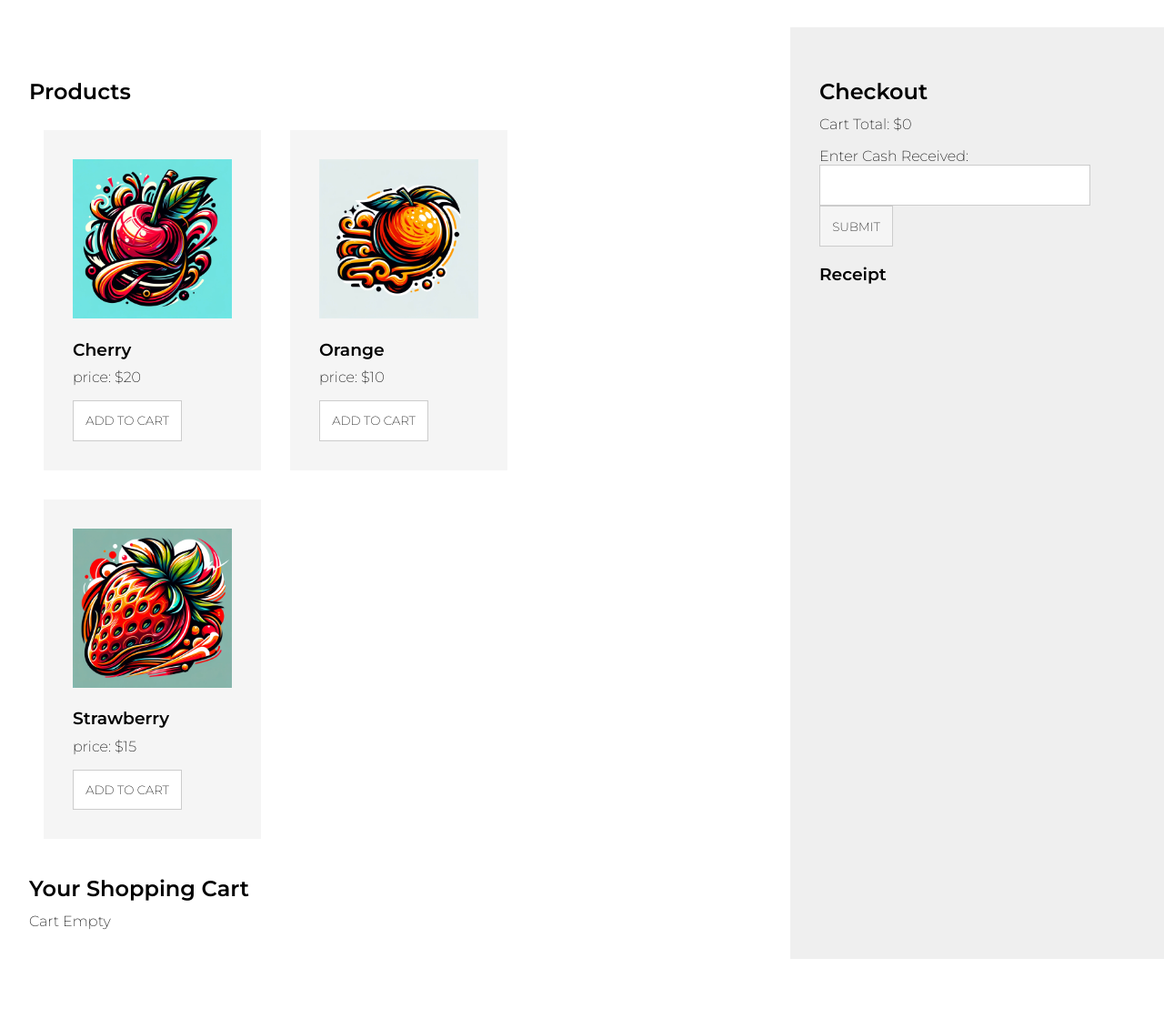
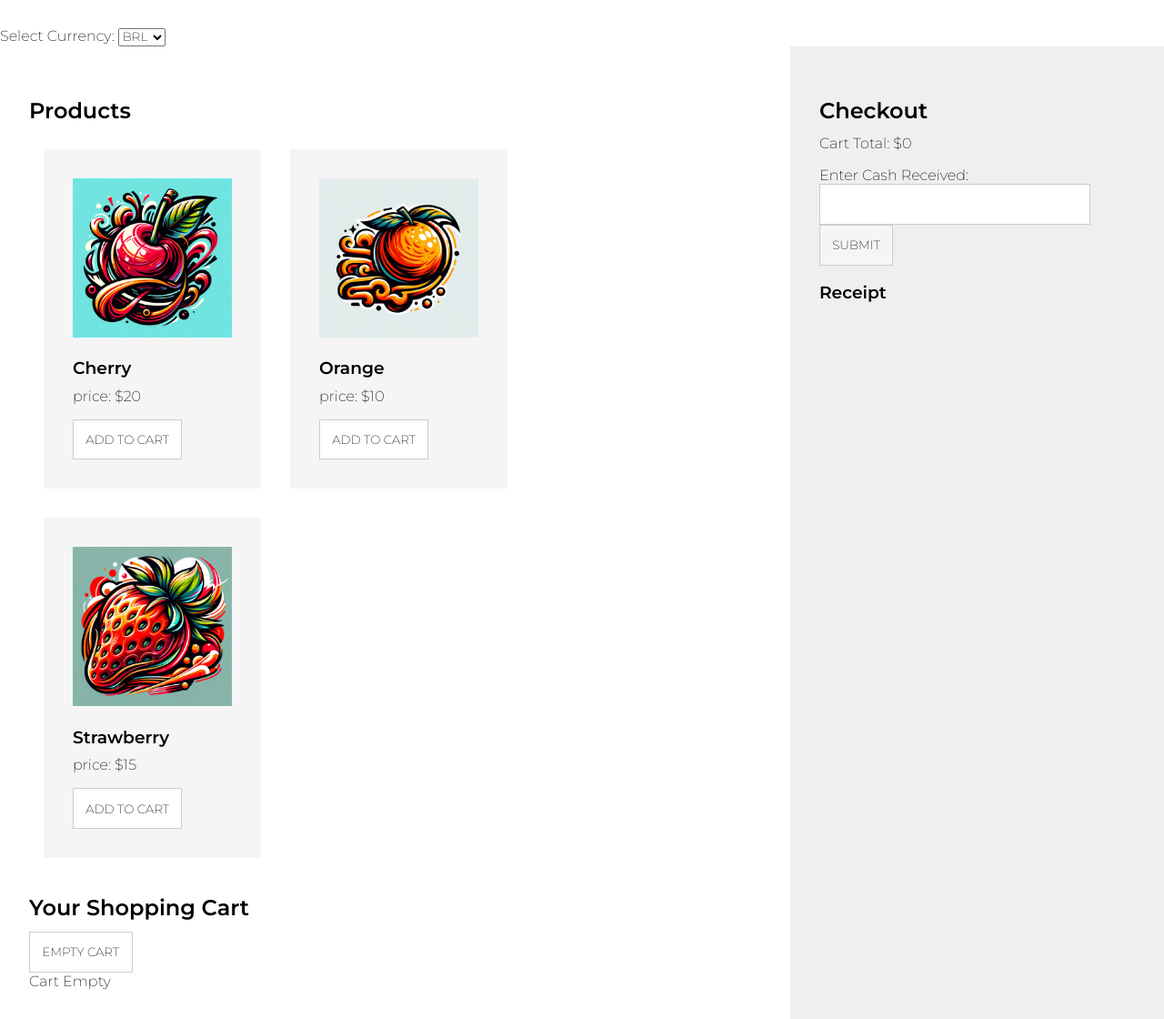
Before and after one commit to aliciaantunes/udacity-shopping-cart-project, a website: page src/index.html in a window 1280 px wide. Shown: the part 73-1193 px from the top of the page at 91% size. Before the commit the page ends 1127 px from the top, so only its background shows below. Drawn offline with Linux system fonts and the light colour scheme.

Commit message:
feat: add conversion and empty cart buttom

```diff
--- a/src/index.html
+++ b/src/index.html
@@ -15,13 +15,23 @@
 <body>
     <div class="shopping-cart">
         <h1>Alicia's Fruit Stand</h1>
-        <div class="currency-selector"></div>
+        <div class="currency-selector">
+            <label>Select Currency:</label>
+            <select class="currency-selector" id="currency-select">
+                <option value="real">BRL</option>
+                <option value="euro">EUR</option>
+                <option value="yen">JPY</option>
+                <option value="dolar">USD</option>
+            </select>
+        </div>
         <div class="cart-container">
             <div class="products-container">
                 <h2>Products</h2>
                 <div class="products"></div>
                 <h2>Your Shopping Cart</h2>
-                <div class="empty-btn"></div>
+                <div class="empty-btn">
+                    <button class="empty-cart">Empty Cart</button>
+                </div>
                 <div class="cart"></div>
             </div>
             <div class="checkout-container">
@@ -29,6 +39,7 @@
                 <div class="checkout">
                     <div class="cart-total"></div>
                     <form>
+
                         <label>Enter Cash Received:</label>
                         <input class="received" type="text">
                         <button class="pay">Submit</button>
```
